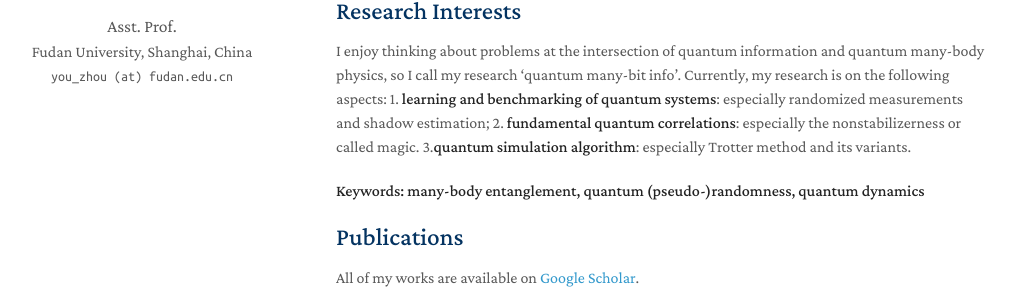
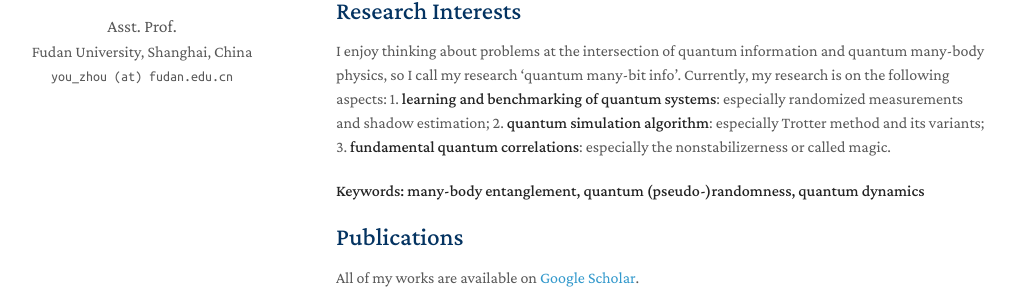
Before and after one commit to youzhoutravel/homepage1, a Jekyll site: the page built from index.md, in a window 1280 px wide and 1333 px high. Shown: the part 252-559 px from the top of the window, without its empty margins (134-1149 px from the left). Built offline with Jekyll 4.4.1, drawn with Linux system fonts in a browser that asks for light colours; nearby versions of some CDN libraries; a style sheet for code colours, icons or effects is not loaded; our own code applies the rules of GitHub Pages for plain Markdown files.

```diff
--- a/index.md
+++ b/index.md
@@ -8,7 +8,7 @@ I am a theorist working in quantum information and computing, at Key Laboratory
 
 ## Research Interests
 I enjoy thinking about problems at the intersection of quantum information and quantum many-body physics, so I call my research 'quantum many-bit info'.
-Currently, my research is on the following aspects: 1. **learning and benchmarking of quantum systems**: especially randomized measurements and shadow estimation; 2. **fundamental quantum correlations**: especially the nonstabilizerness or called magic. 3.**quantum simulation algorithm**: especially Trotter method and its variants.
+Currently, my research is on the following aspects: 1. **learning and benchmarking of quantum systems**: especially randomized measurements and shadow estimation; 2. **quantum simulation algorithm**: especially Trotter method and its variants; 3. **fundamental quantum correlations**: especially the nonstabilizerness or called magic.
 
 **Keywords: many-body entanglement, quantum (pseudo-)randomness, quantum dynamics**
 
```
